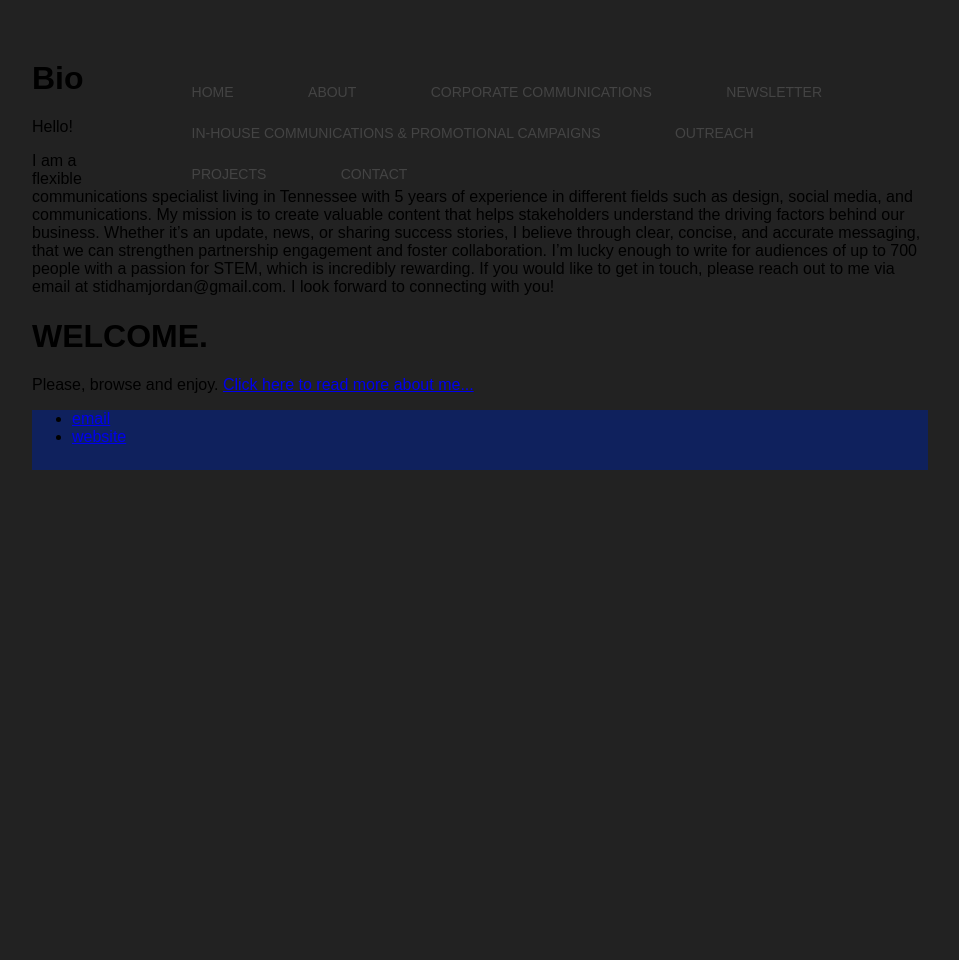
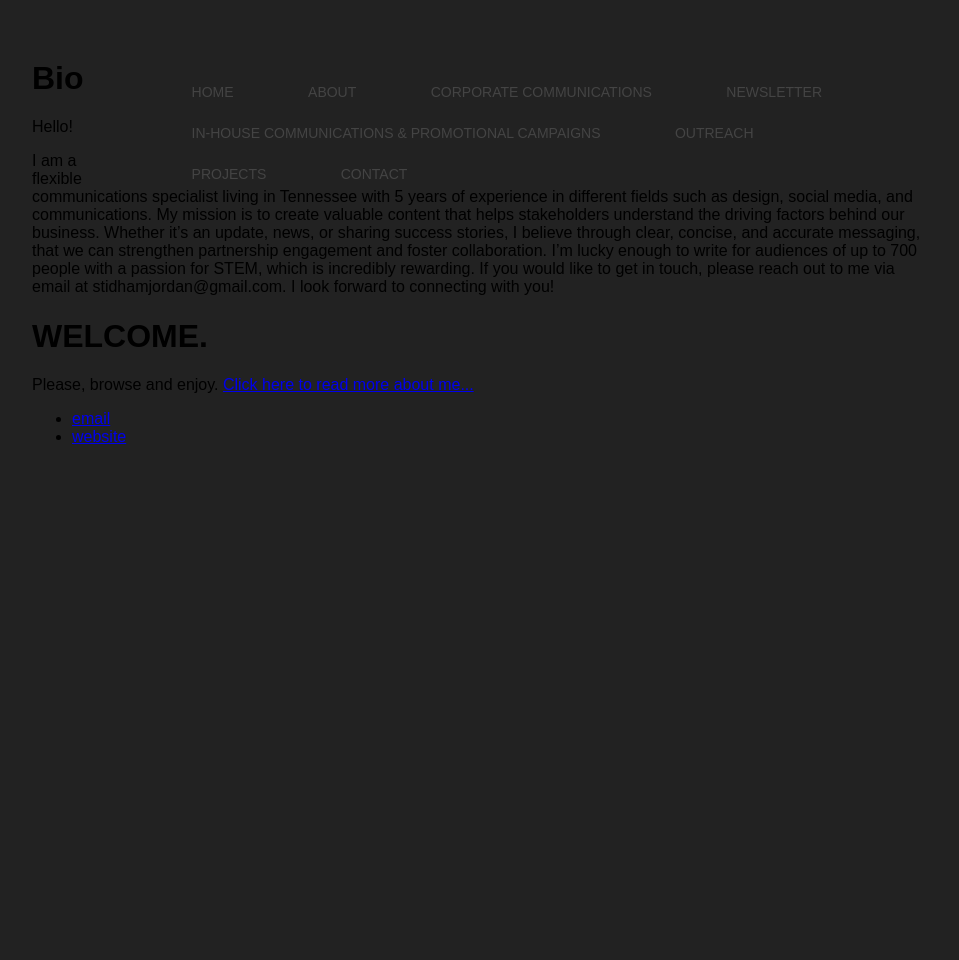
Before and after one commit to jordanstidham/PORTFOLIO, a Jekyll site: the page built from README.md, in a window 1280 px wide. Shown: the whole page, without its empty margins (160-1119 px from the left). Built offline with Jekyll 4.4.1, drawn with Linux system fonts in a browser that asks for light colours; our own code applies the rules of GitHub Pages for plain Markdown files.

Commit message:
Update default.html

```diff
--- a/_layouts/default.html
+++ b/_layouts/default.html
@@ -29,11 +29,11 @@
 				<p>Please, browse and enjoy. <a href="/about">Click here to read more about me...</a></p>
     		</div><!-- /.blurb -->
 		</div><!-- /.container -->
-		<footer>
+		<div class="footer">
    		<ul>
         		<li><a href="mailto:stidhamjordan@gmail.com">email</a></li>
         		<li><a href="https://github.com/jordanstidham">website</a></li>
 		</ul>
-		</footer>
+		</div><!-- /.footer -->
 	</body>
 </html>
```
